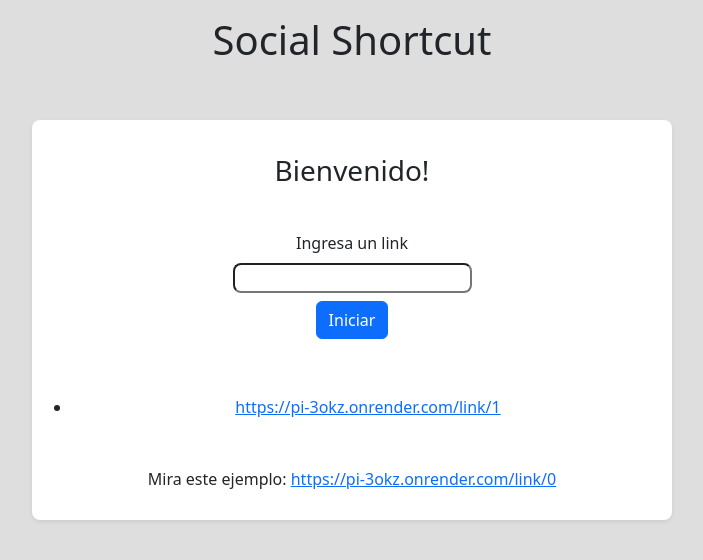
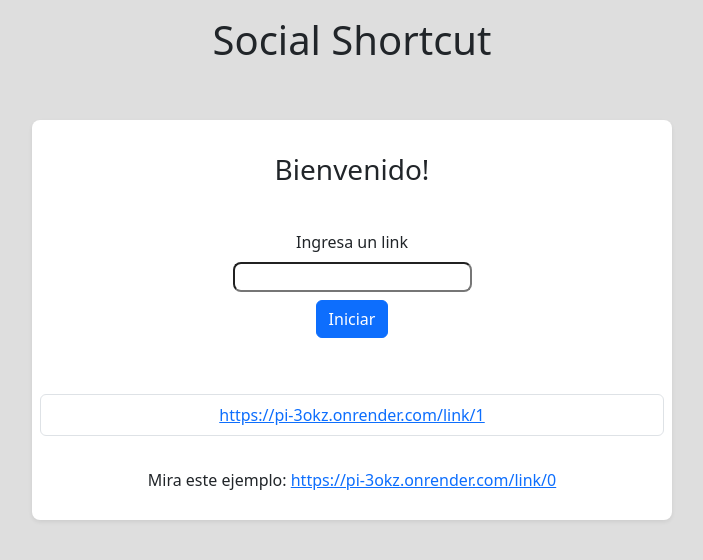
Before and after one commit to migue-dev-web/PI, a Flask app: page / in a window 1280 px wide. Shown: the top 560 px of the page, without its empty margins (288-991 px from the left). Run offline with Flask 3, Linux system fonts and the light colour scheme; a database or web service that is not in the repository returns one stand-in record (values such as "Sample title"); some libraries are stand-ins or nearby versions.

Commit message:
se añade lista de links creados con bootstrap

```diff
--- a/templates/index.html
+++ b/templates/index.html
@@ -22,9 +22,9 @@
                 <button type="submit" class="btn btn-primary">Iniciar</button>
             </form>
             <br>
-                <ul>
+                <ul class="list-group">
                     {% for link in rows %}
-                    <li><a href="https://pi-3okz.onrender.com/link/{{link[0]}}">https://pi-3okz.onrender.com/link/{{link[0]}}</a></li>
+                    <li class="list-group-item"><a href="https://pi-3okz.onrender.com/link/{{link[0]}}">https://pi-3okz.onrender.com/link/{{link[0]}}</a></li>
                     {% endfor %}
                 </ul>
             <br>
```
